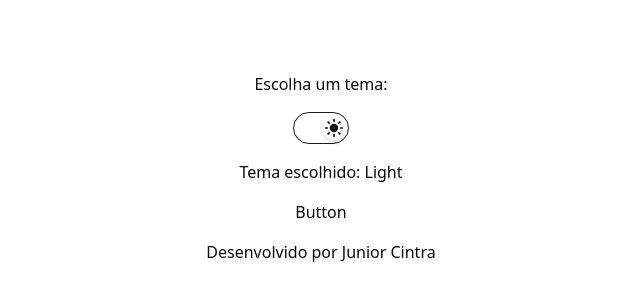
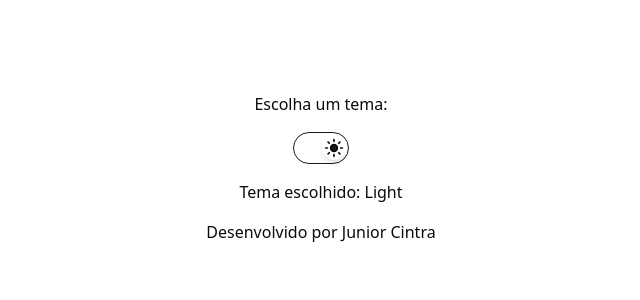
Before and after one commit to juniorcintra/NextJs-TS-Base, a Next.js app: page / in a window 1280 px wide. Shown: the part 232-532 px from the top of the page, without its empty margins (319-959 px from the left). Built offline with nearby package versions, Linux system fonts and the light colour scheme.

Commit message:
fix: :art: removendo uso de button

```diff
--- a/src/app/page.tsx
+++ b/src/app/page.tsx
@@ -1,6 +1,5 @@
 "use client";
 
-import Button from "@/components/Button";
 import SwitcherTheme from "@/components/SwitcherTheme";
 import { useTheme } from "next-themes";
 import { useEffect, useState } from "react";
@@ -24,7 +23,6 @@ export default function Home() {
         <span className="text-foreground">
           Tema escolhido: {theme === "light" ? "Light" : "Dark"}
         </span>
-        <Button />
         <span className="text-foreground">Desenvolvido por Junior Cintra</span>
       </div>
     </main>
```
